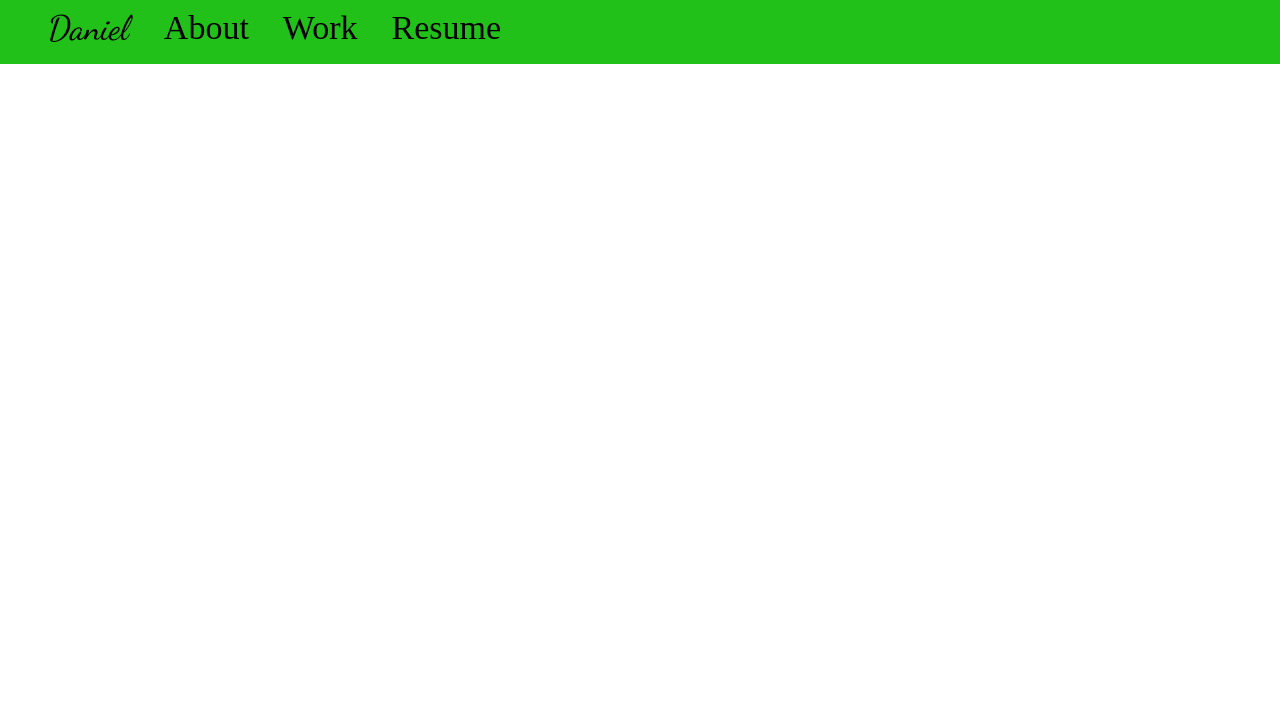
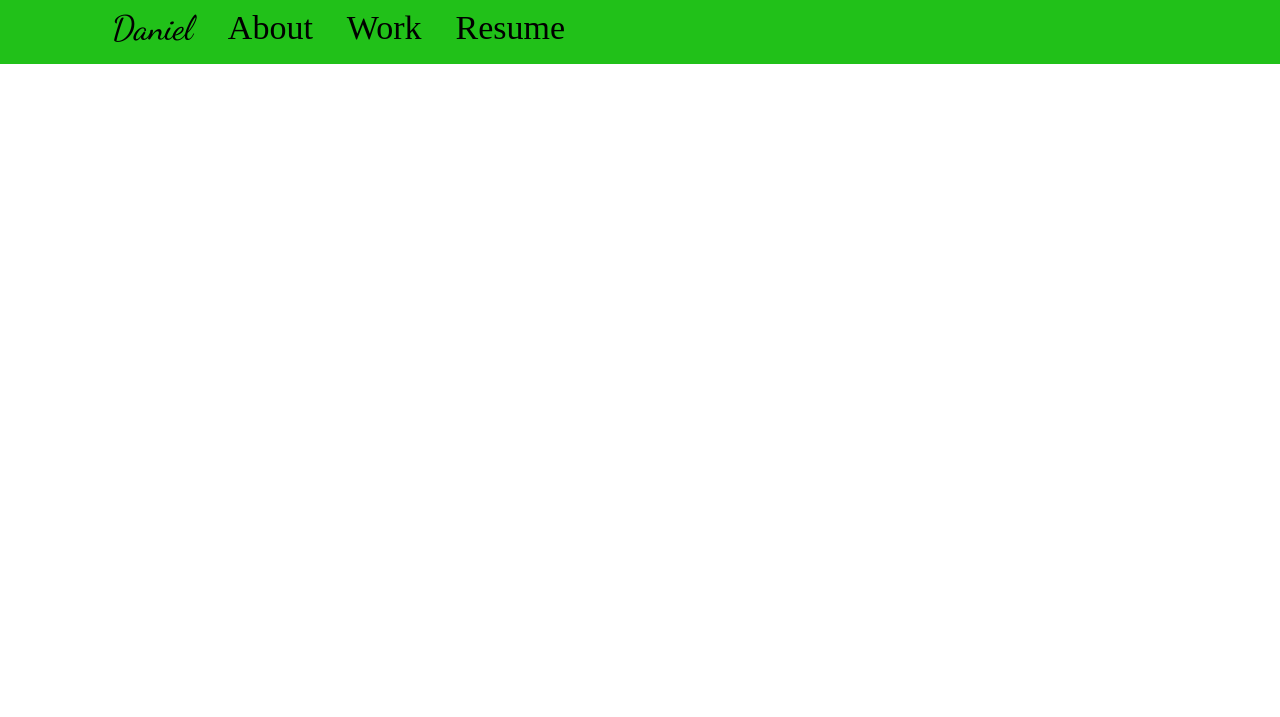
Before and after one commit to dweninger/dweninger.github.io, a plain HTML site: page index.html in a window 1280 px wide. Shown: the top 717 px of the page. Drawn offline with Linux system fonts and the light colour scheme.

Commit message:
Update style.css

```diff
--- a/style.css
+++ b/style.css
@@ -31,6 +31,12 @@ ul.top-menu-items {
 	left: 3em;
 	padding-left: 0;
 	bottom: 1em;
+}
+
+nav.top-nav {
+	display: table;
+	margin: 0 auto;
+	width: 90%;
 }
 
 header.top-menu {
```
